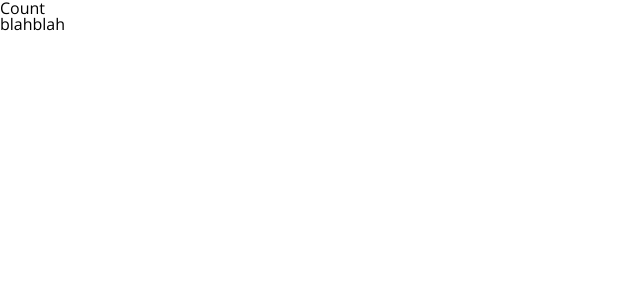
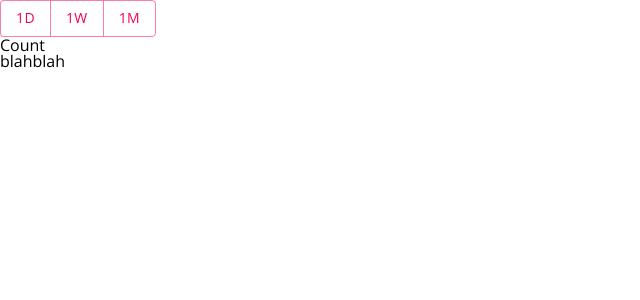
Before and after one commit to o-henry/PV_REST, a React app in the folder client/: page / in a window 1280 px wide. Shown: the top 300 px of the page, without its empty margins (0-640 px from the left). Built offline with nearby package versions, Linux system fonts and the light colour scheme; a web font is replaced by a local one.

Commit message:
Use material & Add Button Component -error css

```diff
--- a/client/src/components/index.ts
+++ b/client/src/components/index.ts
@@ -4,3 +4,5 @@ export { default as Count } from "./atoms/Count";
 
 /* molecules */
 export { default as Card } from "./molecules/Card";
+export { default as SelectButton } from "./molecules/SelectButton";
+/* organisms */
--- /dev/null
+++ b/client/src/components/molecules/SelectButton/index.tsx
@@ -0,0 +1,25 @@
+import React from "react";
+import classNames from "classnames";
+import { IButton } from "@/interface";
+import Button from "@material-ui/core/Button";
+import ButtonGroup from "@material-ui/core/ButtonGroup";
+
+/* material-ui */
+const SelectButton = ({ style, children }: IButton): React.ReactElement => {
+  return (
+    <>
+      <div className={classNames("Button", style)}>
+        <ButtonGroup
+          color="secondary"
+          aria-label="outlined secondary button group"
+        >
+          <Button className={classNames(style)}>1D</Button>
+          <Button className={classNames(style)}>1W</Button>
+          <Button className={classNames(style)}>1M</Button>
+        </ButtonGroup>
+      </div>
+    </>
+  );
+};
+
+export default SelectButton;
--- a/client/src/interface/index.ts
+++ b/client/src/interface/index.ts
@@ -1 +1 @@
-export { IText } from "./style";
+export { IText, IButton } from "./style";
--- a/client/src/pages/Main/Template/index.tsx
+++ b/client/src/pages/Main/Template/index.tsx
@@ -1,10 +1,11 @@
 import React from "react";
-import { Card } from "@/components";
+import { Card, SelectButton } from "@/components";
 
 const MainTemplate = () => {
   return (
     <>
       <div>
+        <SelectButton style={"select"} />
         <Card />
       </div>
     </>
--- a/client/src/scss/abstract/_utils.scss
+++ b/client/src/scss/abstract/_utils.scss
@@ -19,3 +19,4 @@ $merri: "Merriweather";
 
 /* color */
 $ivory: "#F2F2F2";
+$gray: "DADCE5";
--- /dev/null
+++ b/client/src/scss/common/_button.scss
@@ -0,0 +1,6 @@
+.Button {
+  &.select {
+    border: 1px solid black !important;
+    color: black !important;
+  }
+}
--- a/client/src/scss/main.scss
+++ b/client/src/scss/main.scss
@@ -218,7 +218,7 @@ button {
 @import "abstract/reset", "abstract/utils";
 
 /* common */
-@import "common/img";
+@import "common/img", "common/button";
 
 /* components */
 @import "components/text";
--- a/client/src/styles/layout.ts
+++ b/client/src/styles/layout.ts
@@ -3,7 +3,7 @@ import { makeStyles, createStyles, Theme } from "@material-ui/core/styles";
 const useStyles = makeStyles((theme: Theme) =>
   createStyles({
     root: {
-      flexGrow: 1,
+      display: "flex",
     },
   })
 );
```
Also changed, not shown: client/src/interface/style.ts (+17 -0 lines).
